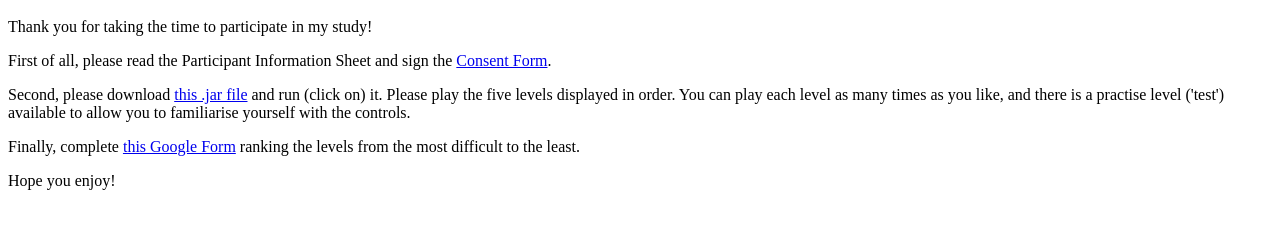
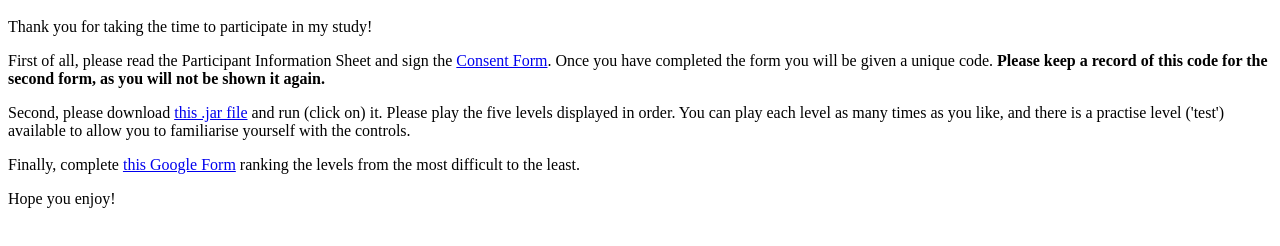
Before and after one commit to PeteLeeds/Uni_Project, a plain HTML site: page index.html in a window 1280 px wide. Shown: the part 48-294 px from the top of the page. Drawn offline with Linux system fonts and the light colour scheme.

Commit message:
Added info about code

```diff
--- a/index.html
+++ b/index.html
@@ -7,7 +7,7 @@
 
   <p>Thank you for taking the time to participate in my study!</p>
 
-  <p>First of all, please read the Participant Information Sheet and sign the <a href=https://docs.google.com/forms/d/e/1FAIpQLSfp3vrsaLLsqfpnRoA9uW4KDGEqnlnT2I9hSZgDxT7Wk4OZ2A/viewform?usp=sf_link>Consent Form</a>.</p>
+  <p>First of all, please read the Participant Information Sheet and sign the <a href=https://docs.google.com/forms/d/e/1FAIpQLSfp3vrsaLLsqfpnRoA9uW4KDGEqnlnT2I9hSZgDxT7Wk4OZ2A/viewform?usp=sf_link>Consent Form</a>. Once you have completed the form you will be given a unique code. <b>Please keep a record of this code for the second form, as you will not be shown it again.</b></p>
 
   <p><p>Second, please download <a href="https://github.com/PeteLeeds/Uni_Project/raw/main/Mario.jar">this .jar file</a> and run (click on) it. Please play the five levels displayed in order. You can play each level as many times as you like, and there is a practise level ('test') available to allow you to familiarise yourself with the controls.</p>
 
```
